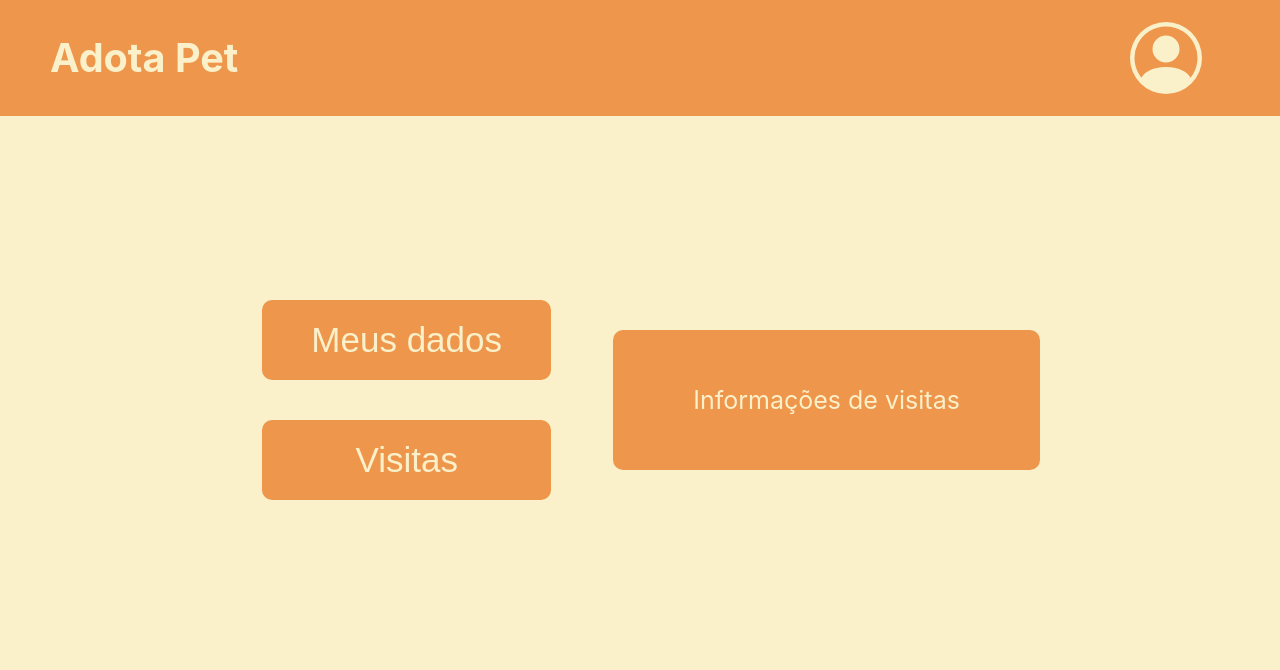
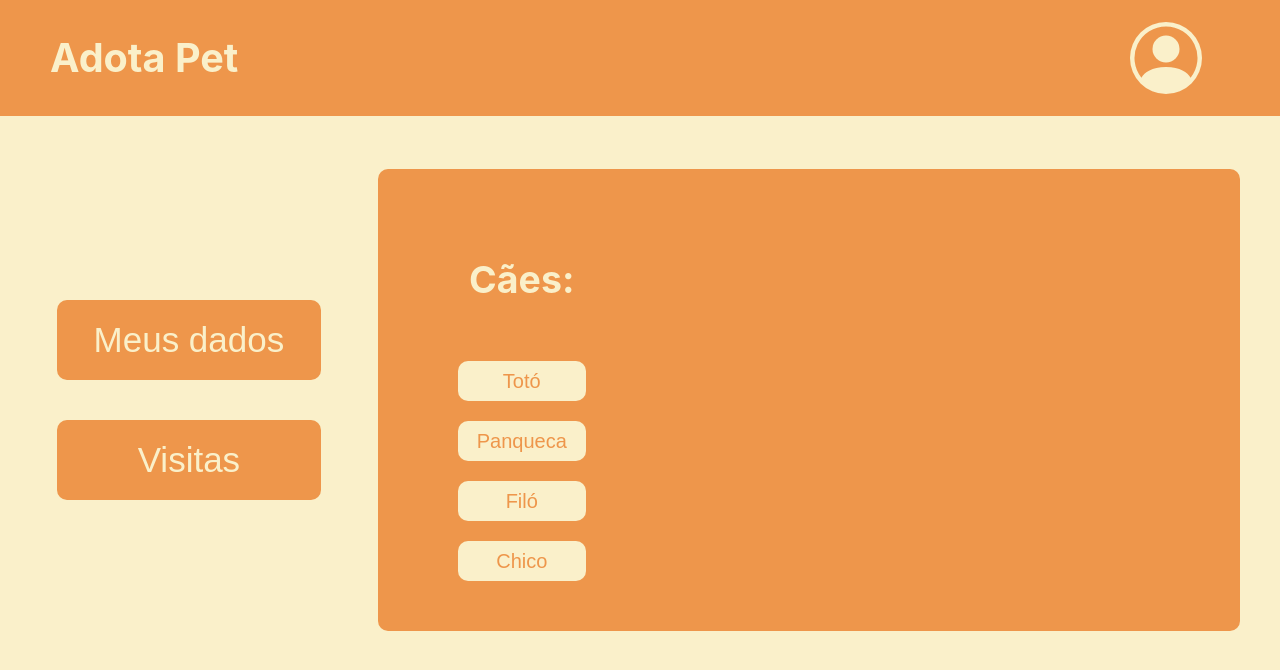
Before and after one commit to Rafael-Corona/AdotaPet, a Next.js app: page /info in a window 1280 px wide. Both pictures are taken after a click on the button "Visitas". Shown: the top 670 px of the page. Built offline with nearby package versions, Linux system fonts and the light colour scheme.

Commit message:
Menu de visitas

```diff
--- /dev/null
+++ b/public/dogs.json
@@ -0,0 +1,30 @@
+[
+    {
+      "name": "Totó",
+      "breed": "Vira-Lata",
+      "weight": "15kg",
+      "age": "3 anos",
+      "img": "https://external-content.duckduckgo.com/iu/?u=https%3A%2F%2Ftse3.mm.bing.net%2Fth%3Fid%3DOIP.PMvzuUFp77CoO3FZdL1v8gHaF4%26pid%3DApi&f=1&ipt=0bf3c7562222111dec8fa47c591a4a62978835d482b054afd80007f45fc1daf1&ipo=images"
+    },
+    {
+      "name": "Panqueca",
+      "breed": "Bulldog",
+      "weight": "10kg",
+      "age": "6 anos",
+      "img": "https://external-content.duckduckgo.com/iu/?u=https%3A%2F%2Ftse1.mm.bing.net%2Fth%3Fid%3DOIP.AtrulG_JjHMOhJXkHVwymAHaFj%26pid%3DApi&f=1&ipt=fc350a6b1abbe0cc0007af93db85cc32dc110d604c1eaa963d4ce7bdb7eb9c60&ipo=images"
+    },
+    {
+      "name": "Filó",
+      "breed": "Shih Tzu",
+      "weight": "7kg",
+      "age": "9 anos",
+      "img": "https://external-content.duckduckgo.com/iu/?u=https%3A%2F%2Ftse1.mm.bing.net%2Fth%3Fid%3DOIP.r6y1598sbNxfYkRO7ddyfwHaHQ%26pid%3DApi&f=1&ipt=c3e136ddf56b75882e14b17e54f61fe4167d2dd124c14ad7045144d81b05949c&ipo=images"
+    },
+    {
+      "name": "Chico",
+      "breed": "SRD",
+      "weight": "30kg",
+      "age": "3 anos",
+      "img": "/cachorro.png"
+    }
+  ]
--- /dev/null
+++ b/src/components/visits.js
@@ -0,0 +1,37 @@
+import React, { useState } from 'react';
+import dogsData from '../../public/dogs.json';
+import styles from './visits.module.css';
+
+const Visitas = () => {
+    const [selectedDog, setSelectedDog] = useState(null);
+
+    const handleButtonClick = (dog) => {
+        setSelectedDog(dog);
+    };
+
+    return (
+        <div className={styles.visits_menu}>
+            <div className={styles.menu}>
+                <h2>Cães:</h2>
+                {dogsData.map((dog, index) => (
+                    <button className={styles.dog_button} onClick={() => handleButtonClick(dog)}>{dog.name}</button>
+                ))}
+            </div>
+
+            <div className={styles.dog_info}>
+                {selectedDog && (
+                    <div>
+                        <h2>{selectedDog.name}</h2>
+                        <img src={selectedDog.img} />
+                        <p>Raça: {selectedDog.breed}</p>
+                        <p>Peso: {selectedDog.weight}</p>
+                        <p>Idade: {selectedDog.age}</p>
+                        <button className={styles.chat}> Abrir Chat </button>
+                    </div>
+                )}
+            </div>
+        </div>
+    );
+};
+
+export default Visitas;
--- /dev/null
+++ b/src/components/visits.module.css
@@ -0,0 +1,55 @@
+.visits_menu {
+    display: flex;
+    justify-content:center;
+    align-items:center;
+    gap: 10vw;
+    width: 100%;
+    height: 100%;
+}
+
+.menu {
+    display: flex;
+    flex-direction: column;
+    justify-content:space-between;
+    align-items: center;
+    background-color: var(--orange);
+    color: var(--white);
+}
+
+.dog_button {
+    width: 10vw;
+	height: 5vh;
+    margin-top: 20px;
+	border: none;
+	background-color: var(--white);
+	color: var(--orange);
+	cursor: pointer;
+	border-radius: 10px;
+    font-size: 80%;
+}
+
+.dog_info {
+    background-color: var(--white);
+    width: 100%;
+    height: auto;
+    color: var(--orange);
+    border-radius: 10px;
+}
+
+.dog_info img{
+    width: auto;
+    height: 15vh;
+    border-radius: 10px;
+}
+
+.dog_info button {
+    width: 10vw;
+	height: 5vh;
+    margin: 5% 0px;
+	border: none;
+	background-color: var(--orange);
+	color: var(--white);
+	cursor: pointer;
+	border-radius: 10px;
+    font-size: 80%;
+}
--- a/src/pages/info.js
+++ b/src/pages/info.js
@@ -1,4 +1,5 @@
 import Header from '../components/header';
+import Visitas from '../components/visits';
 import { useState } from 'react';
 import styles from './info.module.css';
 
@@ -32,7 +33,7 @@ const Info = () => {
                 </form>
             </div>;
         } else if (activeButton === 'visitas') {
-            return <div>Informações de visitas</div>;
+            return <div className={styles.info_visits}><Visitas /></div>;
         } else {
             return (
                 <div className={styles.welcome}>
--- a/src/pages/info.module.css
+++ b/src/pages/info.module.css
@@ -21,6 +21,10 @@
     color: var(--white);
     border-radius: 10px;
 }
+.button_info:hover {
+    background-color: #0D3B66;
+    transition:all 0.3s;
+}
 
 .info_container {
     display: flex;
@@ -33,6 +37,8 @@
     background-color: var(--orange);
     color: var(--white);
     border-radius: 10px;
+    width: 60vw;
+    height: auto;
 }
 
 .welcome h2{
@@ -66,4 +72,10 @@
 	color: var(--orange);
 	cursor: pointer;
 	border-radius: 10px;
+    font-size: 80%;
 }
+
+.info_visits {
+    width: 100%;
+    height: 50%;
+}
```
